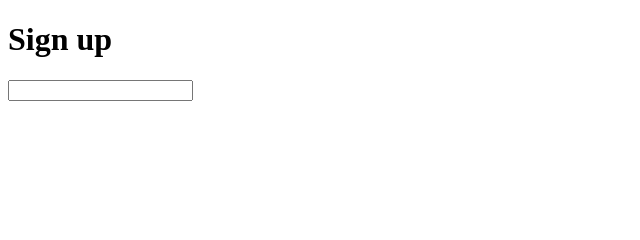
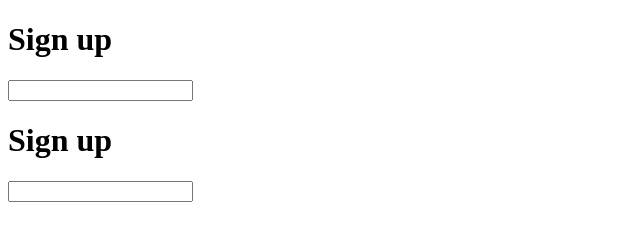
Before and after one commit to Kunaal200/my-project, a plain HTML site: page index.html in a window 1280 px wide. Shown: the whole page, without its empty margins (0-640 px from the left). Drawn offline with Linux system fonts and the light colour scheme.

Commit message:
added two more divs

```diff
--- a/index.html
+++ b/index.html
@@ -12,5 +12,11 @@
             <input type="text" name="name" id="name">
         </div>
     </div>
+    <div class="container">
+        <h1>Sign up</h1>
+        <div class="signup">
+            <input type="text" name="name" id="name">
+        </div>
+    </div>
 </body>
 </html>
```
